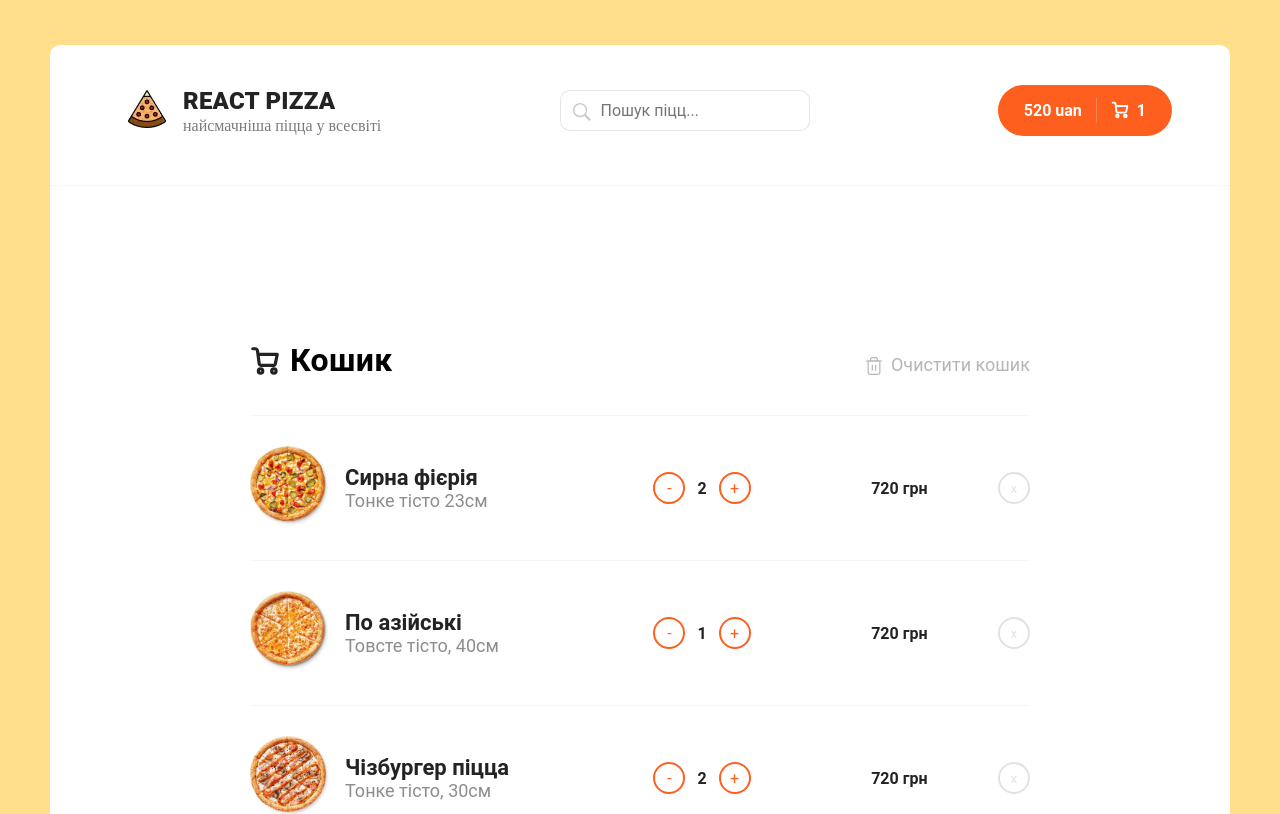
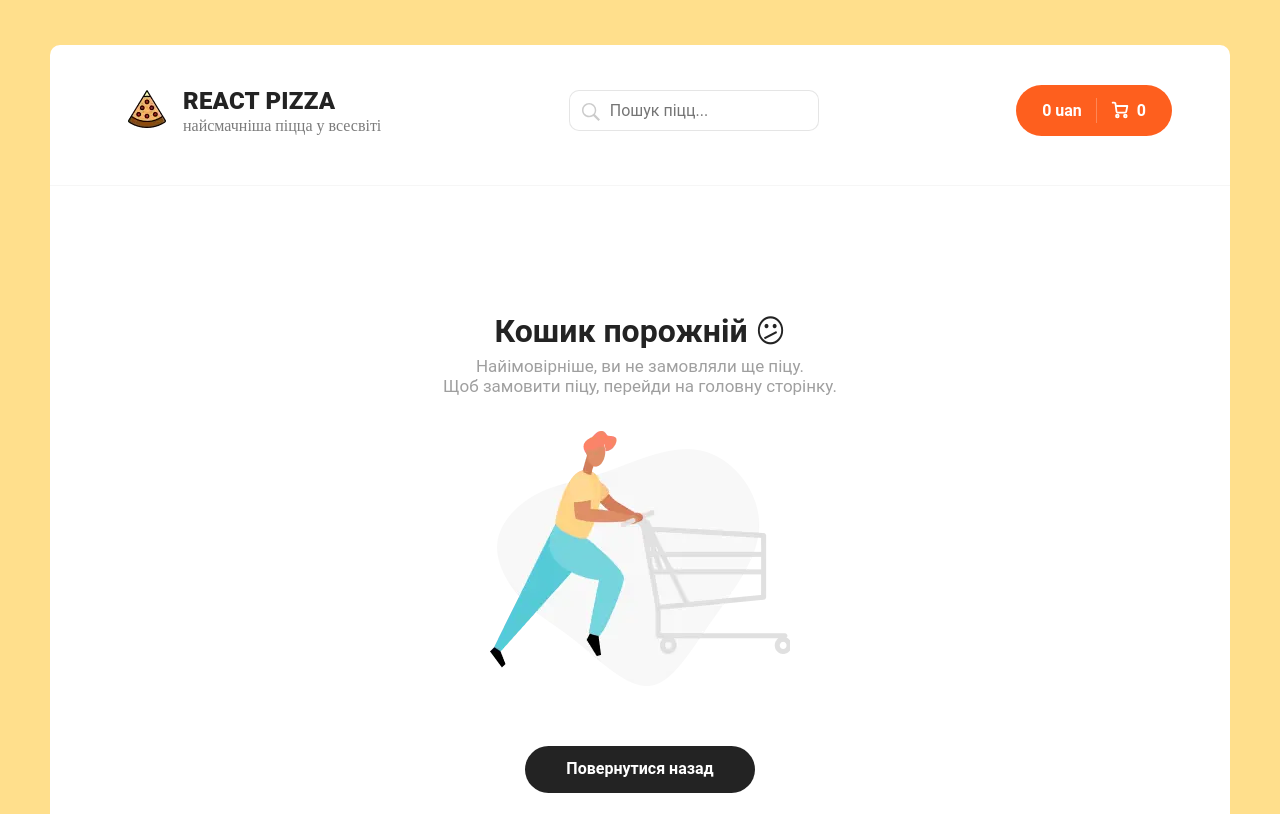
Before and after one commit to liubovridko/react-site-fastfood, a React (Create React App) app: page /cart in a window 1280 px wide. Shown: the top 814 px of the page. Built offline with nearby package versions, Linux system fonts and the light colour scheme.

Commit message:
Add function Cart

```diff
--- /dev/null
+++ b/src/components/CartItem.js
@@ -0,0 +1,54 @@
+import { useDispatch } from "react-redux";
+import { addItem, minusItem, removeItem } from "../redux/slices/cartSlice.js";
+
+export default function CartItem({ id, count, title, price, image, type }) {
+	const dispatch = useDispatch();
+	const onClickPlus = () => {
+		dispatch(addItem({ id }));
+	};
+	const onClickMinus = () => {
+		dispatch(minusItem(id));
+	};
+	const onClickRemove = () => {
+		if (window.confirm("Бажаєте видалити ?")) {
+			dispatch(removeItem(id));
+		}
+	};
+	return (
+		<div className="cart__item">
+			<div className="cart__item--info">
+				<picture>
+					<img src={image} />
+				</picture>
+				<div className="cart__item--title">
+					<h3>{title}</h3>
+					<span>{type}, 23см</span>
+				</div>
+			</div>
+			<div className="cart__item--count">
+				<div
+					onClick={onClickMinus}
+					className="button button--outline button--circle"
+				>
+					-
+				</div>
+				<b>{count}</b>
+				<div
+					onClick={onClickPlus}
+					className="button button--outline button--circle"
+				>
+					+
+				</div>
+			</div>
+			<div className="cart__item--price">
+				<b>{price * count} грн</b>
+			</div>
+			<div
+				onClick={onClickRemove}
+				className="button button--grey button--circle"
+			>
+				<span>x</span>
+			</div>
+		</div>
+	);
+}
--- a/src/components/Header.js
+++ b/src/components/Header.js
@@ -1,8 +1,15 @@
+import { useSelector } from "react-redux";
+
 import { Link } from "react-router-dom";
 
 import Search from "./Search/";
 
 export default function Header() {
+	const { items, totalPrice } = useSelector((state) => state.cartReducer);
+	const totalCount = items.reduce((sum, obj) => {
+		return sum + obj.count;
+	}, 0);
+
 	return (
 		<header className="header">
 			<div className="container">
@@ -21,7 +28,7 @@ export default function Header() {
 				<Search />
 				<div className="header__cart">
 					<Link to="cart" className="button button--cart">
-						<span id="total">520 uan</span>
+						<span id="total">{totalPrice} uan</span>
 						<div className="line-divided"></div>
 						<svg
 							width="18"
@@ -53,7 +60,7 @@ export default function Header() {
 							/>
 						</svg>
 
-						<span id="count">1</span>
+						<span id="count">{totalCount}</span>
 					</Link>
 				</div>
 			</div>
--- a/src/components/Sort.js
+++ b/src/components/Sort.js
@@ -15,13 +15,26 @@ export default function Sort() {
 	const sort = useSelector((state) => state.filterReducer.sort);
 	const dispatch = useDispatch();
 	const [open, setOpen] = React.useState(false);
+	const sortRef = React.useRef();
+
+	React.useEffect(() => {
+		//mount
+		const handleClickOutside = (event) => {
+			if (!event.composedPath().includes(sortRef.current)) setOpen(false);
+		};
+		document.body.addEventListener("click", handleClickOutside);
+		//unmount
+		return () => {
+			document.body.removeEventListener("click", handleClickOutside);
+		};
+	}, []);
 
 	const onClickSort = (obj) => {
 		dispatch(setSort(obj));
 		setOpen(false);
 	};
 	return (
-		<div className="sort">
+		<div ref={sortRef} className="sort">
 			<div className="sort__label" id="popular-sort">
 				<svg
 					width="10"
--- a/src/pages/Cart.js
+++ b/src/pages/Cart.js
@@ -1,4 +1,23 @@
+import { useSelector, useDispatch } from "react-redux";
+import { addItem, clearItems } from "../redux/slices/cartSlice.js";
+import CartItem from "../components/CartItem.js";
+import CartEmpty from "./CartEmpty.js";
+
 export default function Cart() {
+	const { items, totalPrice } = useSelector((state) => state.cartReducer);
+	const totalCount = items.reduce((sum, obj) => {
+		return sum + obj.count;
+	}, 0);
+	const dispatch = useDispatch();
+	const onClickClear = () => {
+		if (window.confirm("Бажаєте очистити корзину ?")) {
+			dispatch(clearItems());
+		}
+	};
+
+	if (!totalPrice) {
+		return <CartEmpty />;
+	}
 	return (
 		<div className="container--cart">
 			<div className="cart">
@@ -35,7 +54,7 @@ export default function Cart() {
 						</svg>
 						Кошик
 					</h2>
-					<div className="cart__clear">
+					<div onClick={onClickClear} className="cart__clear">
 						<svg
 							width="20"
 							height="20"
@@ -76,101 +95,16 @@ export default function Cart() {
 					</div>
 				</div>
 				<div className="cart__items">
-					<div className="cart__item">
-						<div className="cart__item--info">
-							<picture>
-								<source
-									srcSet="img/pizza/1.webp"
-									type="image/webp"
-								/>
-								<img src="img/pizza/1.png" />
-							</picture>
-							<div className="cart__item--title">
-								<h3>Сирна фієрія</h3>
-								<span>Тонке тісто 23см</span>
-							</div>
-						</div>
-						<div className="cart__item--count">
-							<div className="button button--outline button--circle">
-								-
-							</div>
-							<b>2</b>
-							<div className="button button--outline button--circle">
-								+
-							</div>
-						</div>
-						<div className="cart__item--price">
-							<b>720 грн</b>
-						</div>
-						<div className="button button--grey button--circle">
-							<span>x</span>
-						</div>
-					</div>
-					<div className="cart__item">
-						<div className="cart__item--info">
-							<picture>
-								<source
-									srcSet="img/pizza/2.webp"
-									type="image/webp"
-								/>
-								<img src="img/pizza/2.png" />
-							</picture>
-							<div className="cart__item--title">
-								<h3>По азійські</h3>
-								<span>Товсте тісто, 40см</span>
-							</div>
-						</div>
-						<div className="cart__item--count">
-							<div className="button button--outline button--circle">
-								-
-							</div>
-							<b>1</b>
-							<div className="button button--outline button--circle">
-								+
-							</div>
-						</div>
-						<div className="cart__item--price">
-							<b>720 грн</b>
-						</div>
-						<div className="button button--grey button--circle">
-							<span>x</span>
-						</div>
-					</div>
-					<div className="cart__item">
-						<div className="cart__item--info">
-							<picture>
-								<source
-									srcSet="img/pizza/3.webp"
-									type="image/webp"
-								/>
-								<img src="img/pizza/3.png" />
-							</picture>
-							<div className="cart__item--title">
-								<h3>Чізбургер піцца</h3>
-								<span>Тонке тісто, 30см</span>
-							</div>
-						</div>
-						<div className="cart__item--count">
-							<div className="button button--outline button--circle">
-								-
-							</div>
-							<b>2</b>
-							<div className="button button--outline button--circle">
-								+
-							</div>
-						</div>
-						<div className="cart__item--price">
-							<b>720 грн</b>
-						</div>
-						<div className="button button--grey button--circle">
-							<span>x</span>
-						</div>
-					</div>
+					{items.map((item) => (
+						<CartItem key={item.id} {...item} />
+					))}
 				</div>
 				<div className="cart__total-info">
-					<div>Усього піцц:</div>
 					<div>
-						Сума замовлення: <span>990грн</span>
+						Усього піцц: <b>{totalCount}</b>
+					</div>
+					<div>
+						Сума замовлення: <span>{totalPrice}грн</span>
 					</div>
 				</div>
 				<div className="cart__buttons">
--- a/src/pages/CartEmpty.js
+++ b/src/pages/CartEmpty.js
@@ -1,15 +1,25 @@
-export default function CartEmpty(){
+import { Link } from "react-router-dom";
+
+export default function CartEmpty() {
+	return (
 		<div className="container--cart">
 			<div className="cart cart--empty">
-						<h2>Кошик порожній <icon>😕</icon></h2>
+				<h2>
+					Кошик порожній <icon>😕</icon>
+				</h2>
 				<p>
-							Найімовірніше, ви не замовляли ще піцу.<br />
+					Найімовірніше, ви не замовляли ще піцу.
+					<br />
 					Щоб замовити піцу, перейди на головну сторінку.
 				</p>
-						<picture><source srcset="img/cart-empty.webp" type="image/webp"><img src="img/cart-empty.png" alt="Empty cart" /></picture>
-						<a href="/" className="button button--black">
+				<picture>
+					<source srcSet="img/cart-empty.webp" type="image/webp" />
+					<img src="img/cart-empty.png" alt="Empty cart" />
+				</picture>
+				<Link to="/" className="button button--black">
 					<span>Повернутися назад</span>
-						</a>
+				</Link>
 			</div>
 		</div>
+	);
 }
--- /dev/null
+++ b/src/redux/slices/cartSlice.js
@@ -0,0 +1,51 @@
+import { createSlice } from "@reduxjs/toolkit";
+
+const initialState = {
+	totalPrice: 0,
+	items: [],
+};
+
+export const cartSlice = createSlice({
+	name: "cart",
+	initialState,
+	reducers: {
+		addItem(state, action) {
+			/*state.items.push(action.payload);
+			state.totalPrice = state.items.reduce((sum, obj) => {
+				return obj.price + sum;
+			}, 0);*/
+			const findItem = state.items.find(
+				(obj) => obj.id == action.payload.id,
+			);
+			if (findItem) {
+				findItem.count++;
+			} else {
+				state.items.push({ ...action.payload, count: 1 });
+			}
+
+			state.totalPrice = state.items.reduce((sum, obj) => {
+				return obj.price * obj.count + sum;
+			}, 0);
+		},
+		minusItem(state, action) {
+			const findItem = state.items.find(
+				(obj) => obj.id == action.payload,
+			);
+			if (findItem) {
+				findItem.count--;
+			}
+		},
+		removeItem(state, action) {
+			state.items = state.items.filter((obj) => obj.id == action.payload);
+		},
+		clearItems(state) {
+			state.items = [];
+			state.totalPrice = 0;
+		},
+	},
+});
+
+// Action creators are generated for each case reducer function
+export const { addItem, removeItem, minusItem, clearItems } = cartSlice.actions;
+
+export default cartSlice.reducer;
--- a/src/redux/store.js
+++ b/src/redux/store.js
@@ -1,6 +1,7 @@
 import { configureStore } from "@reduxjs/toolkit";
 import filterReducer from "./slices/filterSlice";
+import cartReducer from "./slices/cartSlice";
 
 export const store = configureStore({
-	reducer: { filterReducer },
+	reducer: { filterReducer, cartReducer },
 });
--- a/src/scss/app.scss
+++ b/src/scss/app.scss
@@ -448,15 +448,14 @@ body {
 			margin-bottom: 10px;
 		}
 		p {
-			font-size: 18px;
-			line-height: 145.4%;
-			text-align: center;
-			letter-spacing: 0.01em;
+			font-size: 17px;
+			line-height: 20px;
 			color: #777777;
+			opacity: 0.7;
 		}
 		img {
 			display: block;
-			margin: 45px auto 60px;
+			margin: 35px auto 60px;
 			width: 300px;
 		}
 		.button--black {
```
Also changed, not shown: src/components/PizzaBlock.js (+24 -5 lines). Lines whose indentation alone changed are shown as unchanged.
